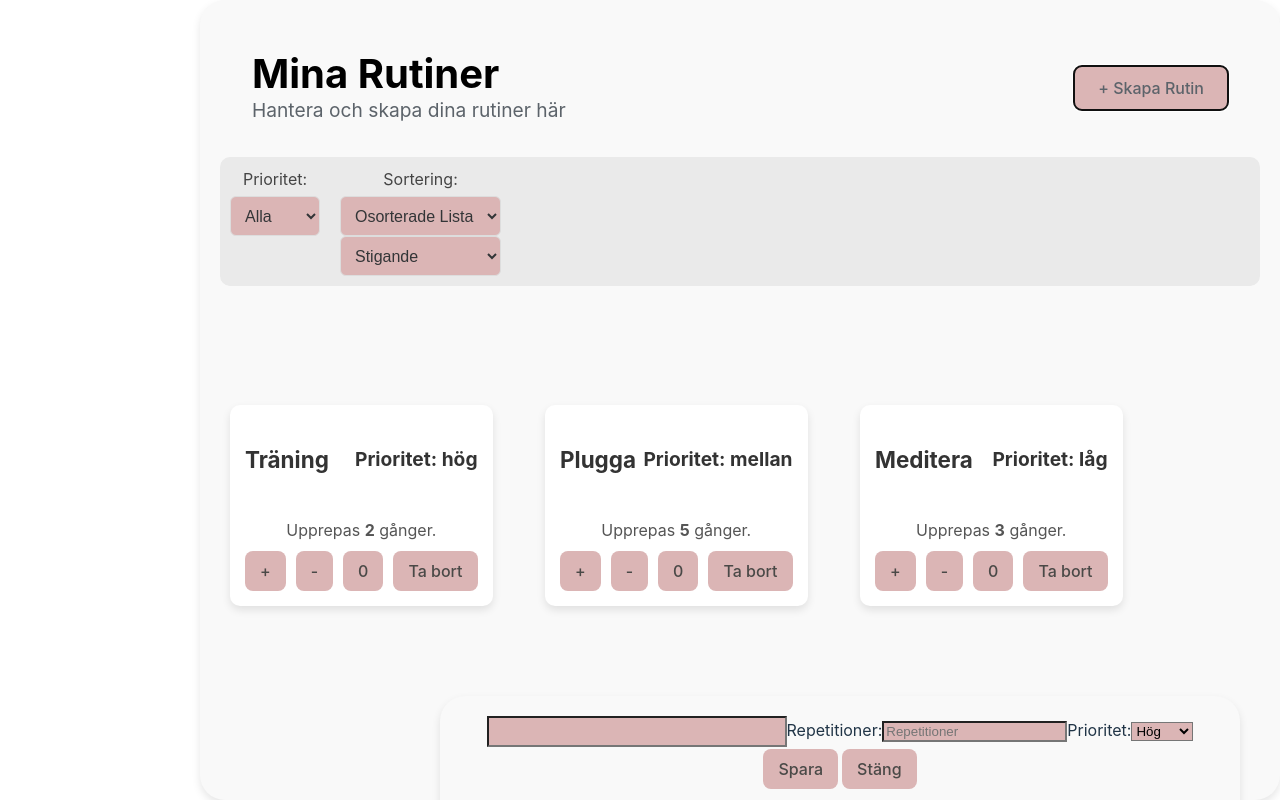
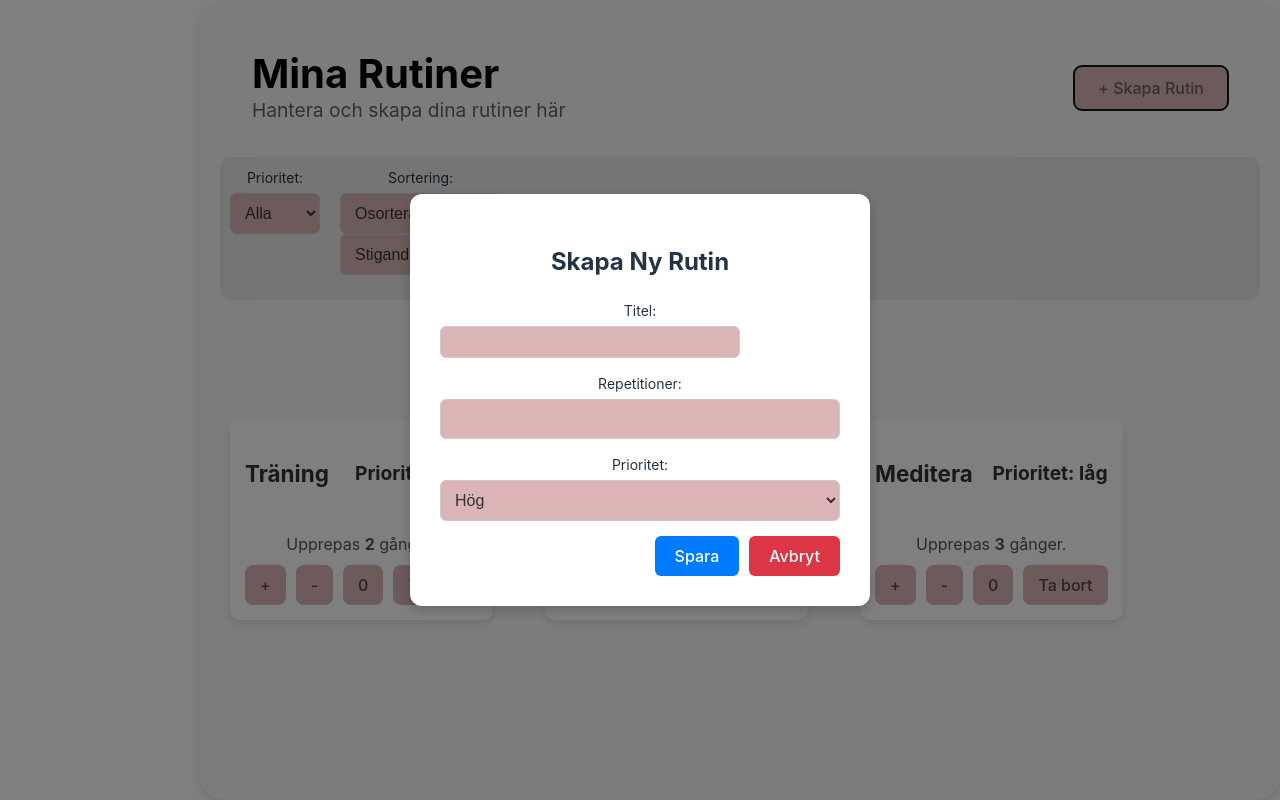
Before and after one commit to Osmanity/dailyfocus, a React (Vite) app in the folder client/: page /habits in a window 1280 px wide. Both pictures are taken after a click on the button "+ Skapa Rutin". Shown: the top 800 px of the page. Built offline with nearby package versions, Linux system fonts and the light colour scheme; no server answers.

Commit message:
Updated Habit styling updated Eid Mubrak

```diff
--- a/client/src/pages/Habits/Habit.module.css
+++ b/client/src/pages/Habits/Habit.module.css
@@ -78,23 +78,6 @@
   flex-direction: column;
 }
 
-.field label {
-  font-size: 1rem;
-  margin-bottom: 5px;
-  color: #444444;
-}
-
-.field select {
-  padding: 10px;
-  border-radius: 6px;
-  font-size: 1rem;
-  height: 40px;
-  border: 1px solid #ddd;
-  box-sizing: border-box;
-  background-color: #dbb5b5;
-  color: #333537;
-}
-
 .createButton {
   color: #5c636a;
   border: none;
@@ -116,6 +99,7 @@
   padding: 20px;
   border-radius: 15px;
   margin-top: 20px;
+  z-index: 1000;
 }
 
 .form {
@@ -218,3 +202,83 @@
   color: #777777;
   margin-top: 20px;
 }
+
+.modalOverlay {
+  position: fixed;
+  top: 0;
+  left: 0;
+  width: 100%;
+  height: 100%;
+  background: rgba(0, 0, 0, 0.5);
+  display: flex;
+  align-items: center;
+  justify-content: center;
+  z-index: 1000;
+}
+
+.modal {
+  background: white;
+  padding: 30px;
+  border-radius: 12px;
+  width: 400px;
+  max-width: 90%;
+  box-shadow: 0 4px 12px rgba(0, 0, 0, 0.2);
+}
+
+.modal h2 {
+  text-align: center;
+  margin-bottom: 20px;
+}
+
+.field {
+  display: flex;
+  flex-direction: column;
+  margin-bottom: 15px;
+}
+
+.field label {
+  margin-bottom: 5px;
+  font-size: 14px;
+}
+
+.field input,
+.field select {
+  padding: 10px;
+  font-size: 16px;
+  border: 1px solid #ccc;
+  border-radius: 6px;
+  background-color: #dbb5b5;
+  color: #333537;
+}
+
+.buttonRow {
+  display: flex;
+  justify-content: flex-end;
+  gap: 10px;
+}
+
+.saveButton {
+  background-color: #007bff;
+  color: white;
+  padding: 10px 20px;
+  border: none;
+  border-radius: 6px;
+  cursor: pointer;
+}
+
+.cancelButton {
+  background-color: #dc3545;
+  color: white;
+  padding: 10px 20px;
+  border: none;
+  border-radius: 6px;
+  cursor: pointer;
+}
+
+.saveButton:hover {
+  background-color: #0056b3;
+}
+
+.cancelButton:hover {
+  background-color: #c82333;
+}
--- a/client/src/pages/Habits/Habits.jsx
+++ b/client/src/pages/Habits/Habits.jsx
@@ -174,44 +174,56 @@ function Habits() {
         />
 
         {modelÖppen && (
-          <div className={styles.formContainer}>
-            <div className={styles.content}>
+          <div className={styles.modalOverlay}>
+            <div className={styles.modal}>
+              <h2>Skapa Ny Rutin</h2>
               <form onSubmit={läggtillRutiner}>
+                <div className={styles.field}>
+                  <label htmlFor="title">Titel:</label>
                   <input
-                  className={styles.option}
+                    id="title"
                     type="text"
-                  placeholder="Skriv en ny rutin här"
                     value={title}
                     onChange={(e) => setTitle(e.target.value)}
+                    required
                   />
-                <label>Repetitioner:</label>
+                </div>
+                <div className={styles.field}>
+                  <label htmlFor="Repetitioner">Repetitioner:</label>
                   <input
-                  className={styles.option}
+                    id="Repetitioner"
                     type="number"
-                  placeholder="Repetitioner"
                     value={Repetitioner}
                     onChange={(e) => setRepetitioner(e.target.value)}
+                    min="0"
+                    required
                   />
-                <label>Prioritet:</label>
+                </div>
+                <div className={styles.field}>
+                  <label htmlFor="Prioritet">Prioritet:</label>
                   <select
-                  className={styles.option}
+                    id="Prioritet"
                     value={Prioritet}
                     onChange={(e) => setPrioritet(e.target.value)}
+                    required
                   >
                     <option value="hög">Hög</option>
                     <option value="mellan">Mellan</option>
                     <option value="låg">Låg</option>
                   </select>
-                <button className={styles.btnsparaOstäng} type="submit">
+                </div>
+                <div className={styles.buttonRow}>
+                  <button type="submit" className={styles.saveButton}>
                     Spara
                   </button>
                   <button
-                  className={styles.btnsparaOstäng}
                     type="button"
+                    className={styles.cancelButton}
                     onClick={() => setModelÖppen(false)}
                   >
-                  Stäng
+                    Avbryt
                   </button>
+                </div>
               </form>
             </div>
           </div>
```
Lines whose indentation alone changed are shown as unchanged.
